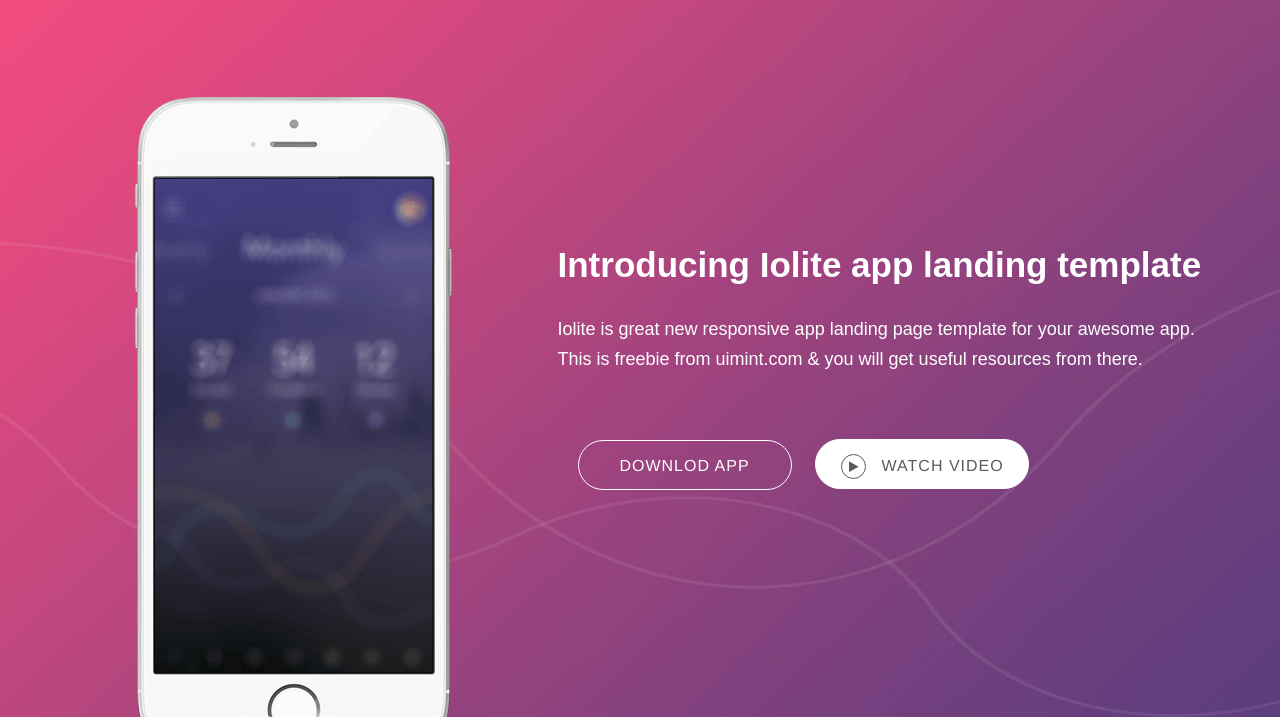
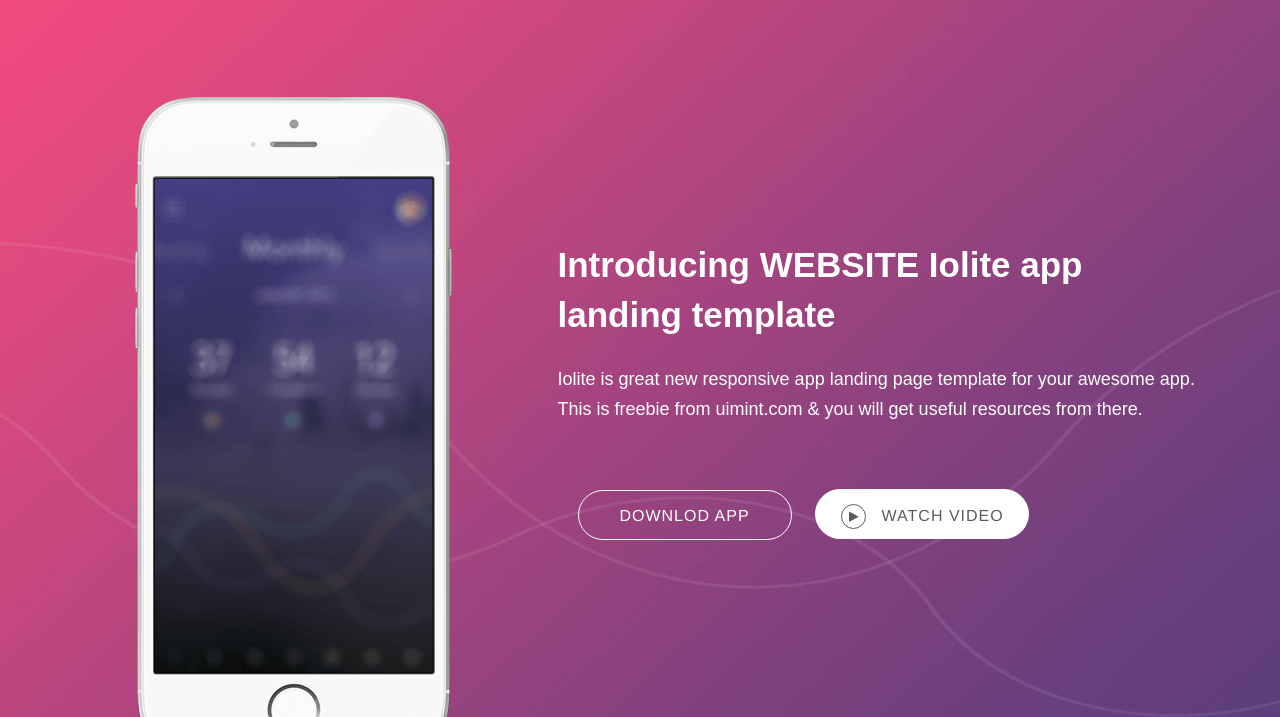
Before and after one commit to djlittle825/Website-Responsive-CICD-nginx, a plain HTML site: page index.html in a window 1280 px wide. Shown: the part 83-800 px from the top of the page. Drawn offline with Linux system fonts and the light colour scheme; some packages are replaced by stand-ins of ours.

Commit message:
Update index.html

```diff
--- a/index.html
+++ b/index.html
@@ -75,7 +75,7 @@
 
                         <div class="col-sm-7 col-xs-12 heading-text">
                             <div class="single_home_content wow AseemIn" data-wow-duration="1s">
-								<h1>Introducing Iolite app landing template </h1>
+								<h1>Introducing WEBSITE Iolite app landing template </h1>
 								<p class="bannerDescription">Iolite is great new responsive app landing page template for your awesome app. This is freebie from uimint.com & you will get useful resources from there.</p>
 								<div class="button">
 									<a href="" class="btn">Downlod APP</a>
```
